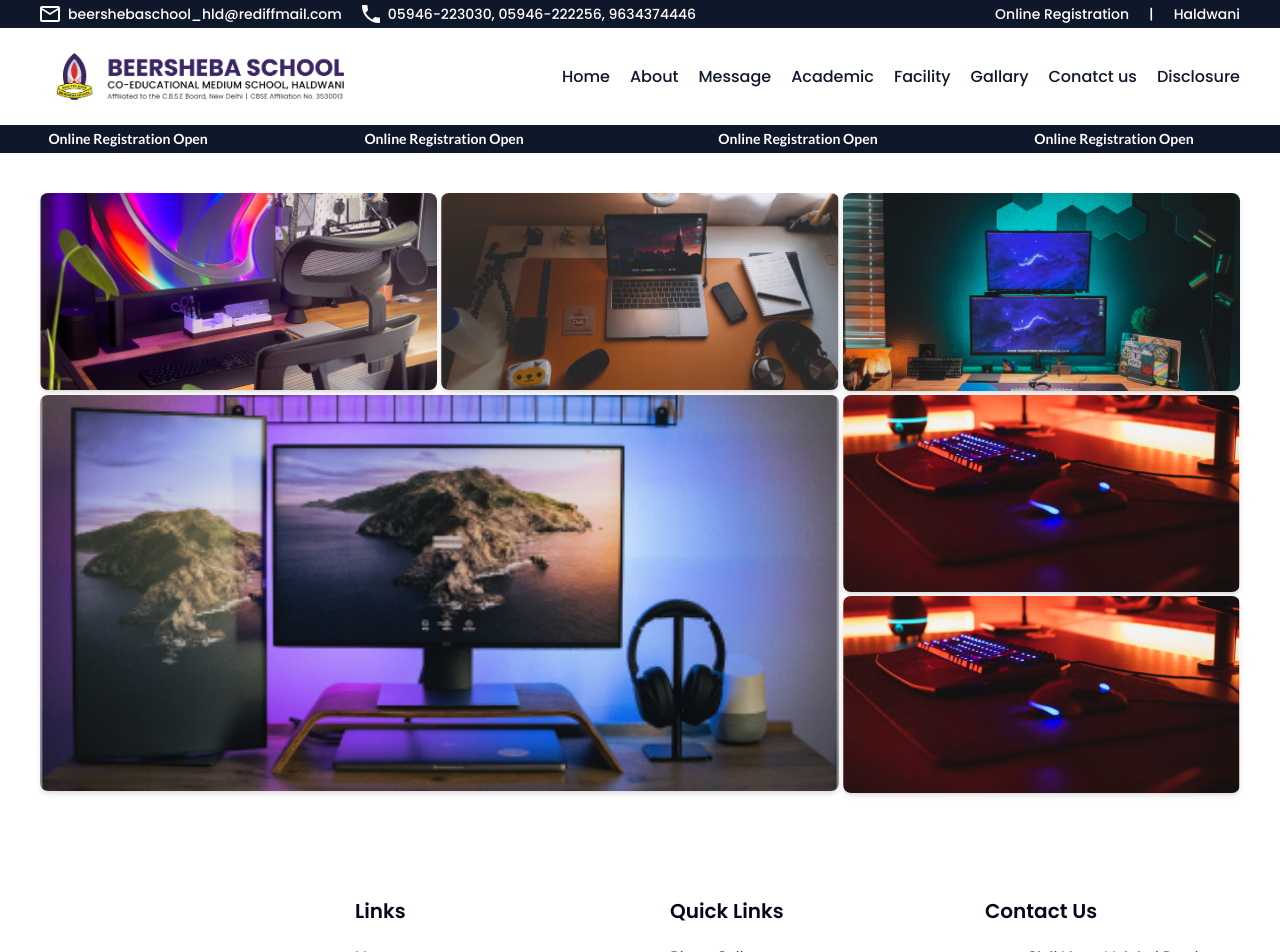
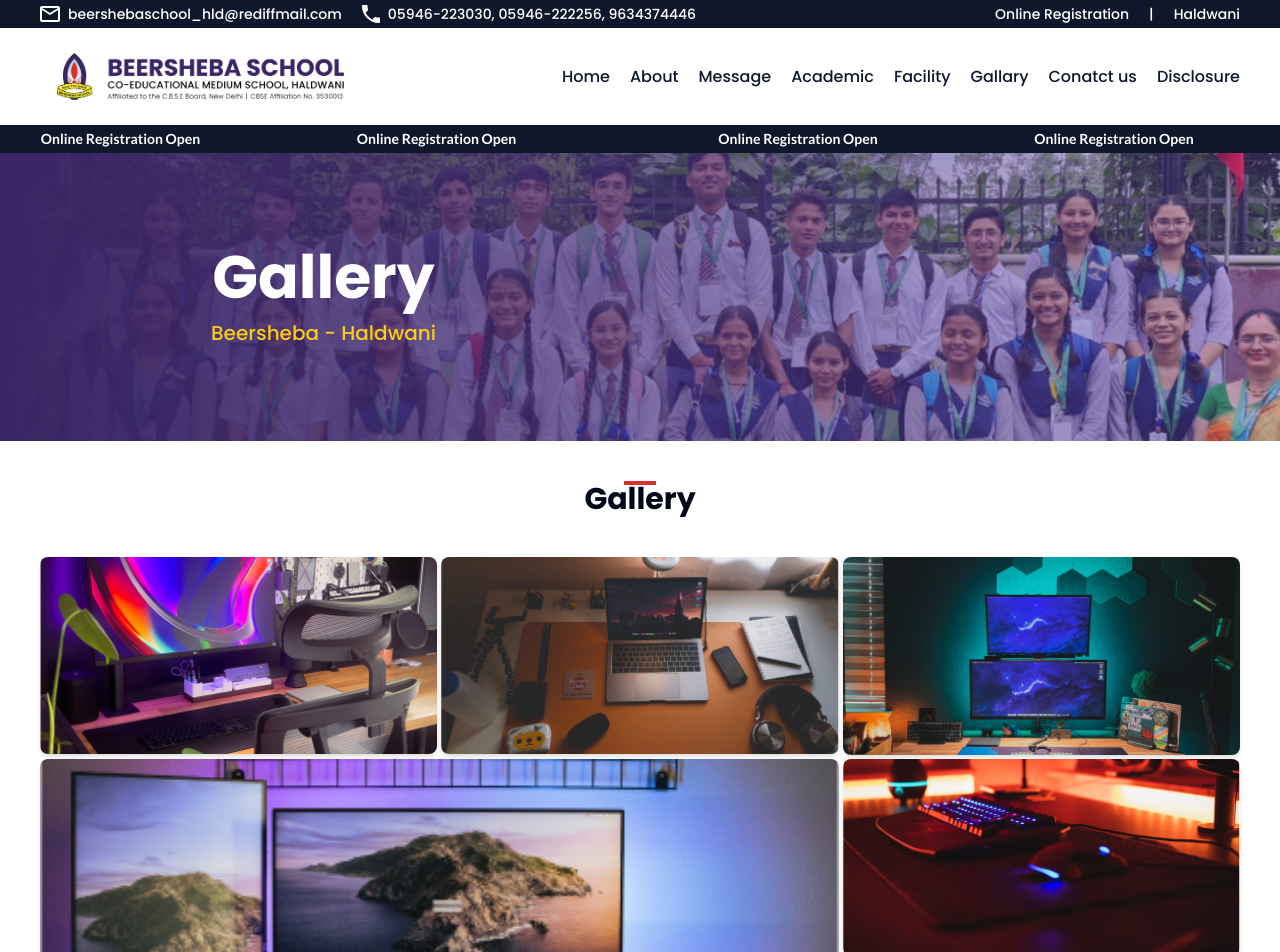
Before and after one commit to beersheba2130/school-website, a Next.js app: page /photo-gallery in a window 1280 px wide. Shown: the top 952 px of the page. Built offline with nearby package versions, Linux system fonts and the light colour scheme.

Commit message:
photo gallery improvement

```diff
--- a/src/app/photo-gallery/page.tsx
+++ b/src/app/photo-gallery/page.tsx
@@ -1,10 +1,20 @@
+import Banner from "@/components/banner";
+import Heading3 from "@/components/heading3";
 import Image from "next/image";
 import React from "react";
 
 const page = () => {
   return (
     <>
-      <section className="container p-5 lg:p-10 grid grid-cols-3 gap-1">
+      <Banner
+        title="Gallery"
+        description="Beersheba - Haldwani"
+        source="/assets/image/aboutImage.jpg"
+      />
+      <section className="container p-5 lg:p-10 ">
+        <Heading3 title="Gallery" />
+
+        <div className="grid grid-cols-1 lg:grid-cols-3 gap-1 py-10">
           <Image
             src={"/assets/image/unsplash_fwfobhsF1Kw.png"}
             alt="Gallery Photo"
@@ -49,6 +59,7 @@ const page = () => {
               height={700}
             />
           </div>
+        </div>
       </section>
     </>
   );
```
Lines whose indentation alone changed are shown as unchanged.
